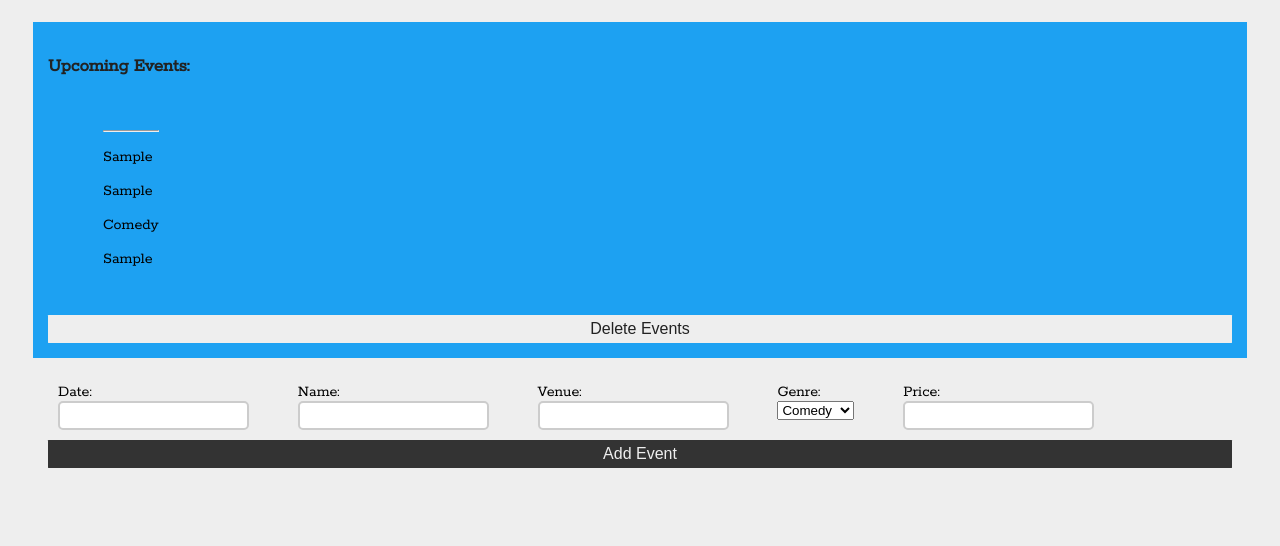
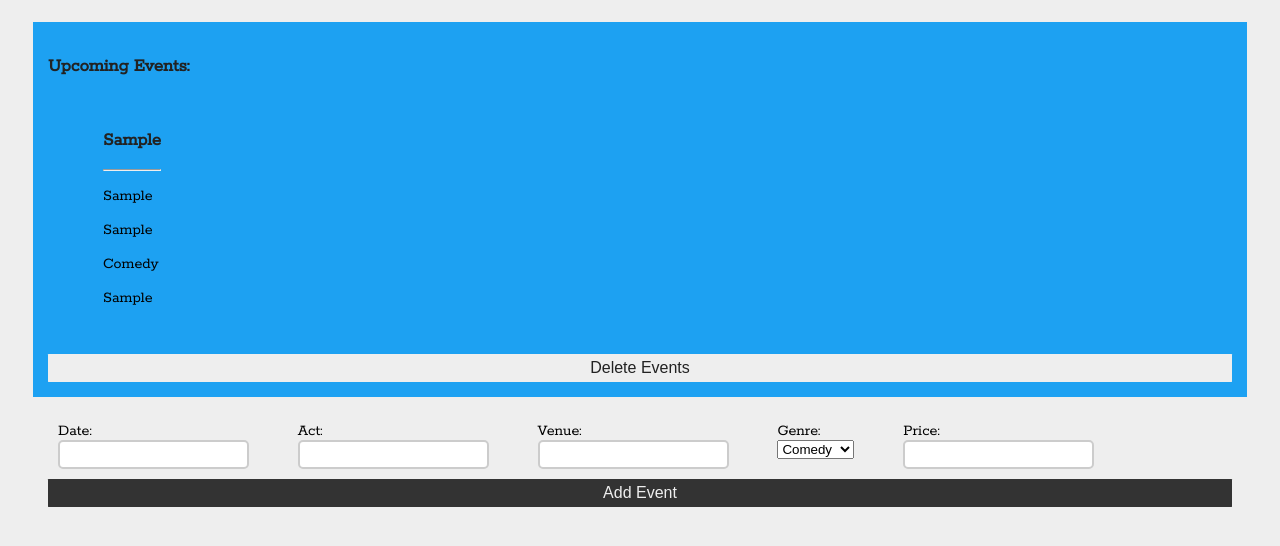
Before and after one commit to smcb1/week_six_weekend_homework, a plain HTML site: page index.html in a window 1280 px wide. Both pictures are taken after typing "Sample", "Sample", "Sample", "Sample" into the empty fields and a click on the input "Add Event". Shown: the part 60-606 px from the top of the page. Drawn offline with nearby package versions, Linux system fonts and the light colour scheme.

Commit message:
Fixed missing item

```diff
--- a/index.html
+++ b/index.html
@@ -32,8 +32,8 @@
                 <input type="text" id="date" autofocus required>
               </div>
               <div class="form-item">
-                <label for="name" class="primary">Name:</label>
-                <input type="text" id="name" required>
+                <label for="act" class="primary">Act:</label>
+                <input type="text" id="act" required>
               </div>
               <div class="form-item">
                 <label for="venue" class="primary">Venue:</label>
--- a/js/app.js
+++ b/js/app.js
@@ -23,9 +23,9 @@ const createEventListItem = function (form) {
   const eventListItem = document.createElement('li');
   const horz = document.createElement('hr');
 
-  const name = document.createElement('h3')
-  name.textContent = this.name.value;
-  eventListItem.appendChild(name);
+  const act = document.createElement('h3')
+  act.textContent = this.act.value;
+  eventListItem.appendChild(act);
   eventListItem.appendChild(horz);
 
   const date = document.createElement('p')
```
